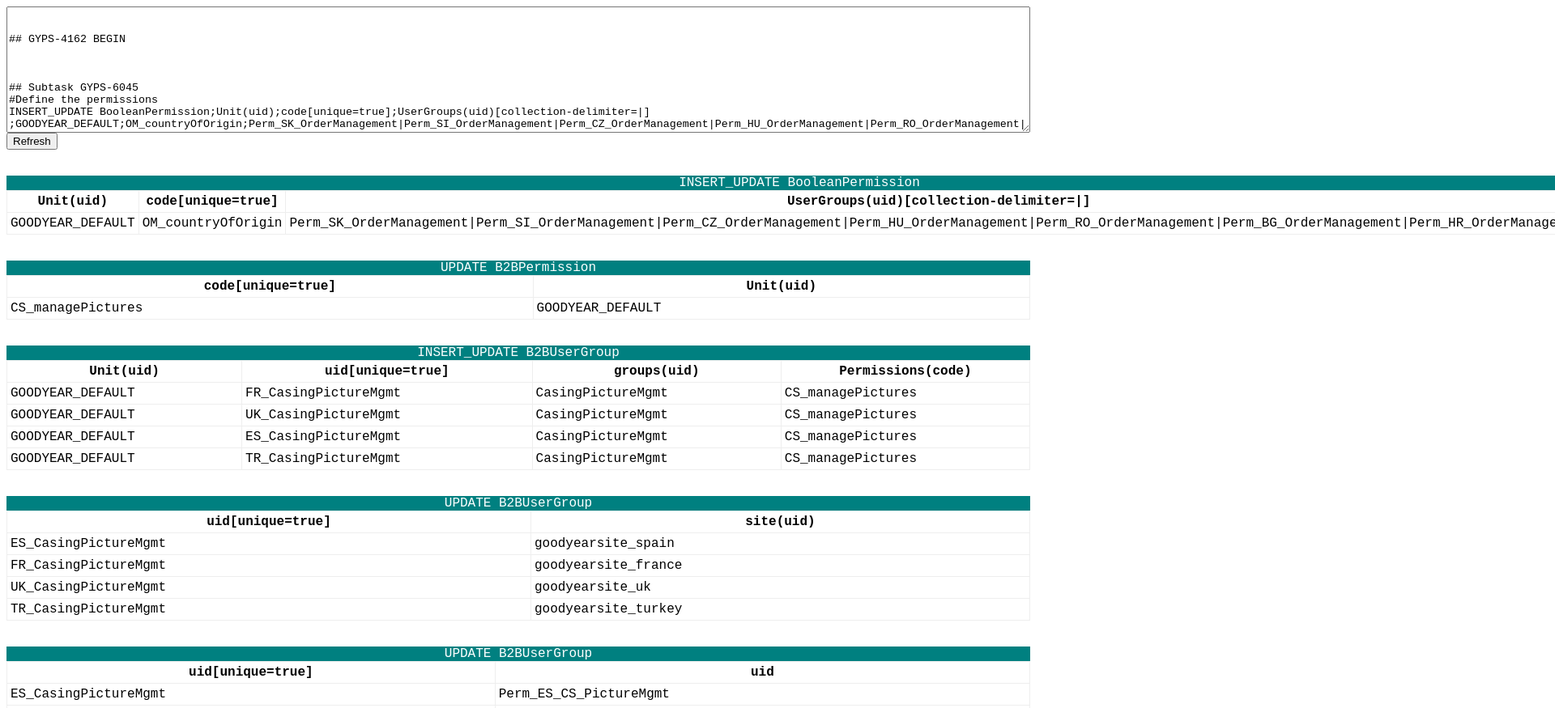
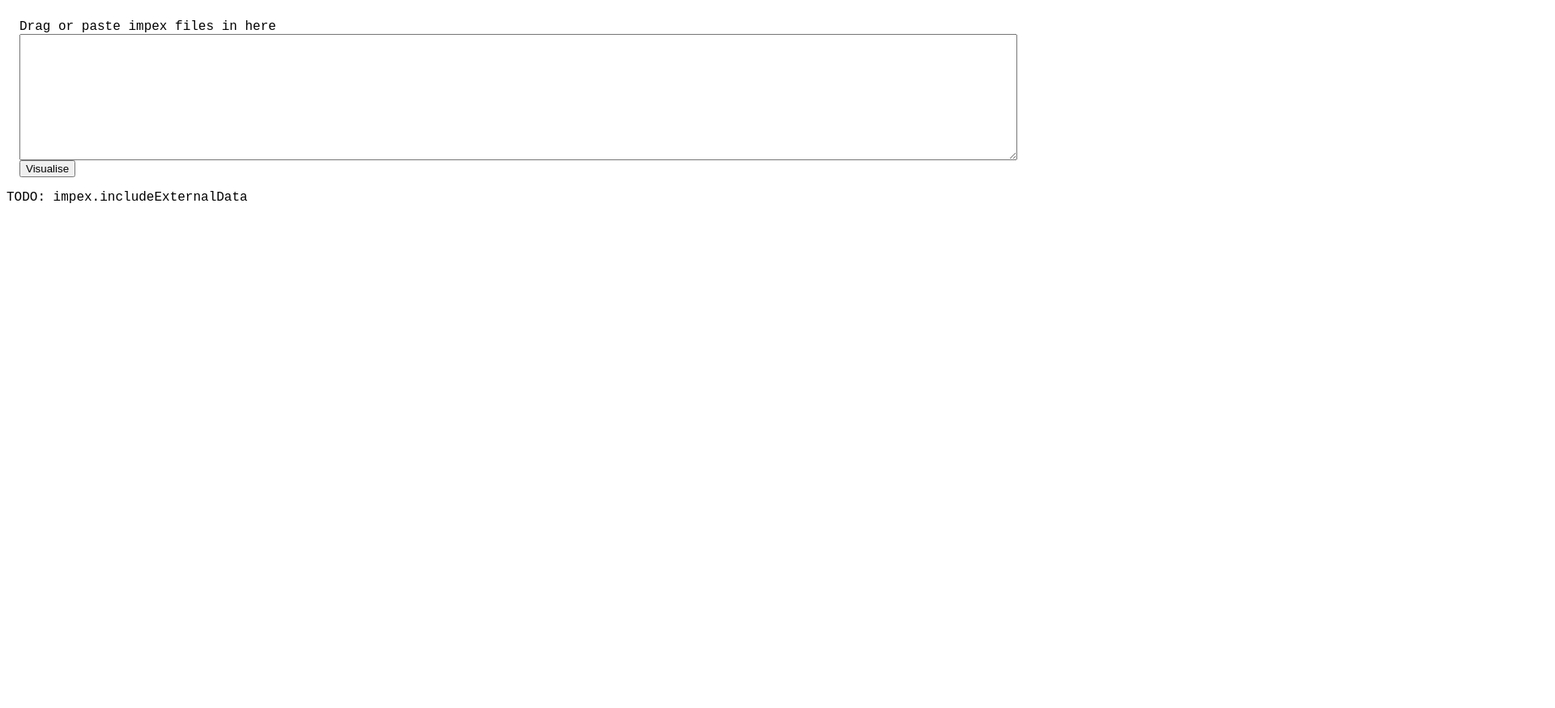
Before and after one commit to mariofink/vImpex, a plain HTML site: page index.html in a window 1280 px wide. Shown: the top 875 px of the page at 81% size, 1920 px wide, since content can reach past the window. After the commit the page ends 800 px from the top, so only its background shows below. Drawn offline with Linux system fonts and the light colour scheme.

Commit message:
Drag and drop working nicely

```diff
--- a/css/style.css
+++ b/css/style.css
@@ -1,10 +1,22 @@
-body {
+body, textarea {
     font-family: Source Code Pro, monospace;
 }
 textarea {
     width: 100%;
 }
-
+.inputArea {
+    display: table;
+    border-spacing: 1em;
+    width: 100%;
+}
+.inputArea div {
+    display: table-cell;
+}
+#dropbox {
+    background: #C0FFEE;
+    vertical-align: middle;
+    text-align: center;
+}
 table {
     margin: 2em auto;
     border-spacing: 0;
@@ -18,6 +30,7 @@
 th, td {
     border: 1px solid #eee;
     padding: 0.25em;
+    text-align: left;
 }
 tr:hover {
     background: #C0FFEE;
--- a/index.html
+++ b/index.html
@@ -4,86 +4,16 @@
     <link rel="stylesheet" href="css/style.css">
   </head>
   <body>
-        <textarea name="input" id="input" cols="60" rows="10">
+    <section class="inputArea">
+      <label>Drag or paste impex files in here</label><br>
+      <textarea name="textInput" id="textInput" cols="60" rows="10"></textarea><br>
+      <button type="button" id="btnRefresh">Visualise</button>
+    </section>
 
+    <section id="result">
+      TODO: impex.includeExternalData
+    </section>
 
-## GYPS-4162 BEGIN
-
-
-
-## Subtask GYPS-6045
-#Define the permissions
-INSERT_UPDATE BooleanPermission;Unit(uid);code[unique=true];UserGroups(uid)[collection-delimiter=|]
-;GOODYEAR_DEFAULT;OM_countryOfOrigin;Perm_SK_OrderManagement|Perm_SI_OrderManagement|Perm_CZ_OrderManagement|Perm_HU_OrderManagement|Perm_RO_OrderManagement|Perm_BG_OrderManagement|Perm_HR_OrderManagement
-
-## GYPS-6045 END
-
-
-## GYPS-4162 END
-
-
-### Repeated from 201407 ###
-### GYPS-4697 ###
-
-
-UPDATE B2BPermission;code[unique=true];Unit(uid)
-;CS_managePictures;GOODYEAR_DEFAULT
-
-INSERT_UPDATE B2BUserGroup;Unit(uid);uid[unique=true];groups(uid);Permissions(code)
-;GOODYEAR_DEFAULT;FR_CasingPictureMgmt;CasingPictureMgmt;CS_managePictures
-;GOODYEAR_DEFAULT;UK_CasingPictureMgmt;CasingPictureMgmt;CS_managePictures
-;GOODYEAR_DEFAULT;ES_CasingPictureMgmt;CasingPictureMgmt;CS_managePictures
-;GOODYEAR_DEFAULT;TR_CasingPictureMgmt;CasingPictureMgmt;CS_managePictures
-
-UPDATE B2BUserGroup;uid[unique=true];site(uid)
-;ES_CasingPictureMgmt;goodyearsite_spain
-;FR_CasingPictureMgmt;goodyearsite_france
-;UK_CasingPictureMgmt;goodyearsite_uk
-;TR_CasingPictureMgmt;goodyearsite_turkey
-
-UPDATE B2BUserGroup;uid[unique=true];uid
-;ES_CasingPictureMgmt;Perm_ES_CS_PictureMgmt
-;FR_CasingPictureMgmt;Perm_FR_CS_PictureMgmt
-;UK_CasingPictureMgmt;Perm_UK_CS_PictureMgmt
-;TR_CasingPictureMgmt;Perm_TR_CS_PictureMgmt
-
-INSERT_UPDATE B2BUserGroup;site(uid);uid[unique=true];Unit(uid);groups(uid);Permissions(code)
-
-;goodyearsite_austria;Perm_AT_CS_PictureMgmt;GOODYEAR_DEFAULT;CasingPictureMgmt;CS_managePictures
-;goodyearsite_belgium;Perm_BE_CS_PictureMgmt;GOODYEAR_DEFAULT;CasingPictureMgmt;CS_managePictures
-;goodyearsite_czech;Perm_CZ_CS_PictureMgmt;GOODYEAR_DEFAULT;CasingPictureMgmt;CS_managePictures
-;goodyearsite_denmark;Perm_DK_CS_PictureMgmt;GOODYEAR_DEFAULT;CasingPictureMgmt;CS_managePictures
-;goodyearsite_estonia;Perm_EE_CS_PictureMgmt;GOODYEAR_DEFAULT;CasingPictureMgmt;CS_managePictures
-;goodyearsite_finland;Perm_FI_CS_PictureMgmt;GOODYEAR_DEFAULT;CasingPictureMgmt;CS_managePictures
-;goodyearsite_france;Perm_FR_CS_PictureMgmt;GOODYEAR_DEFAULT;CasingPictureMgmt;CS_managePictures
-;goodyearsite_germany;Perm_DE_CS_PictureMgmt;GOODYEAR_DEFAULT;CasingPictureMgmt;CS_managePictures
-;goodyearsite_greece;Perm_GR_CS_PictureMgmt;GOODYEAR_DEFAULT;CasingPictureMgmt;CS_managePictures
-;goodyearsite_hungary;Perm_HU_CS_PictureMgmt;GOODYEAR_DEFAULT;CasingPictureMgmt;CS_managePictures
-;goodyearsite_ireland;Perm_IE_CS_PictureMgmt;GOODYEAR_DEFAULT;CasingPictureMgmt;CS_managePictures
-;goodyearsite_italy;Perm_IT_CS_PictureMgmt;GOODYEAR_DEFAULT;CasingPictureMgmt;CS_managePictures
-;goodyearsite_latvia;Perm_LV_CS_PictureMgmt;GOODYEAR_DEFAULT;CasingPictureMgmt;CS_managePictures
-;goodyearsite_lithuania;Perm_LT_CS_PictureMgmt;GOODYEAR_DEFAULT;CasingPictureMgmt;CS_managePictures
-;goodyearsite_luxembourg;Perm_LU_CS_PictureMgmt;GOODYEAR_DEFAULT;CasingPictureMgmt;CS_managePictures
-;goodyearsite_netherlands;Perm_NL_CS_PictureMgmt;GOODYEAR_DEFAULT;CasingPictureMgmt;CS_managePictures
-;goodyearsite_norway;Perm_NO_CS_PictureMgmt;GOODYEAR_DEFAULT;CasingPictureMgmt;CS_managePictures
-;goodyearsite_portugal;Perm_PT_CS_PictureMgmt;GOODYEAR_DEFAULT;CasingPictureMgmt;CS_managePictures
-;goodyearsite_reference;Perm_GB_CS_PictureMgmt;GOODYEAR_DEFAULT;CasingPictureMgmt;CS_managePictures
-;goodyearsite_slovakia;Perm_SK_CS_PictureMgmt;GOODYEAR_DEFAULT;CasingPictureMgmt;CS_managePictures
-;goodyearsite_slovenia;Perm_SI_CS_PictureMgmt;GOODYEAR_DEFAULT;CasingPictureMgmt;CS_managePictures
-;goodyearsite_spain;Perm_ES_CS_PictureMgmt;GOODYEAR_DEFAULT;CasingPictureMgmt;CS_managePictures
-;goodyearsite_sweden;Perm_SE_CS_PictureMgmt;GOODYEAR_DEFAULT;CasingPictureMgmt;CS_managePictures
-;goodyearsite_switzerland;Perm_CH_CS_PictureMgmt;GOODYEAR_DEFAULT;CasingPictureMgmt;CS_managePictures
-;goodyearsite_turkey;Perm_TR_CS_PictureMgmt;GOODYEAR_DEFAULT;CasingPictureMgmt;CS_managePictures
-;goodyearsite_unitedkingdom;Perm_GB_CS_PictureMgmt;GOODYEAR_DEFAULT;CasingPictureMgmt;CS_managePictures
-
-
-
-### END GYPS-4697 ###
-
-        </textarea>
-        <button type="button" id="btnRefresh">Refresh</button>
-        <div id="result">
-        </div>
     <script src="js/script.js"></script>
   </body>
 </html>
--- a/js/script.js
+++ b/js/script.js
@@ -1,6 +1,6 @@
 (function() {
 
-    var input = document.getElementById("input");
+  var textInput = document.getElementById("textInput");
   var result = document.getElementById("result");
 
   function renderTable(data) {
@@ -50,10 +50,10 @@
     for (var i = 0, len = lines.length; i < len; i++) {
       var line = lines[i].trim();
       if (line.length === 0 || line[0] == "#" || line[0] == "$") {
-                // ignore comments and variable definitions
+        // ignore empty lines comments and variable definitions
         continue;
       }
-            if (line.indexOf("INSERT") > -1 || line.indexOf("UPDATE") > -1) {
+      if (line.indexOf("INSERT") > -1 || line.indexOf("UPDATE") > -1 || line.indexOf("REMOVE") > -1) {
         if (data !== null) {
           tableDataObjects.push(data);
         }
@@ -71,15 +71,38 @@
     return tableDataObjects;
   }
 
-    function refresh() {
-        var lines = input.value.split("\n");
+  function refresh(input, filename) {
+    var lines = input.split("\n");
     var tables = separateData(lines);
     result.innerHTML = "";
+    if (filename) {
+      result.innerHTML = "<h2>" + filename + "</h2>";
+    }
     for (var i = 0, len = tables.length; i < len; i++) {
       result.appendChild(renderTable(tables[i]));
     }
   }
-    refresh();
 
-    document.getElementById("btnRefresh").addEventListener("click", refresh);
+  function initDragAndDrop() {
+    var holder = document;
+    holder.ondragover = function () { return false; };
+    holder.ondragend = function () { return false; };
+    holder.ondrop = function (e) {
+      e.preventDefault();
+      var file = e.dataTransfer.files[0],
+      reader = new FileReader();
+      reader.onload = function (event) {
+        textInput.value = "";
+        refresh(event.target.result, file.name);
+      };
+      reader.readAsText(file);
+      return false;
+    };
+  }
+
+  document.getElementById("btnRefresh").addEventListener("click", function() {
+    refresh(textInput.value);
+  });
+  initDragAndDrop();
+
 })();
```
Lines whose indentation alone changed are shown as unchanged.
